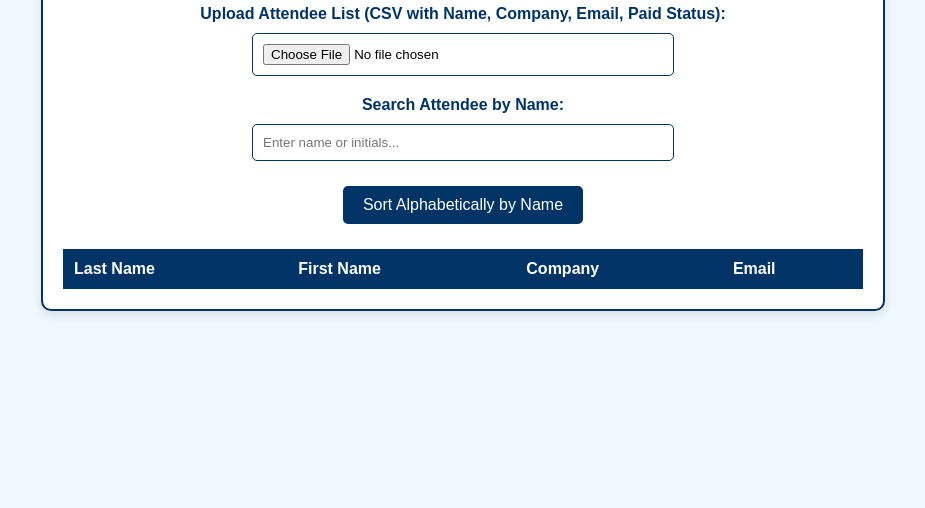
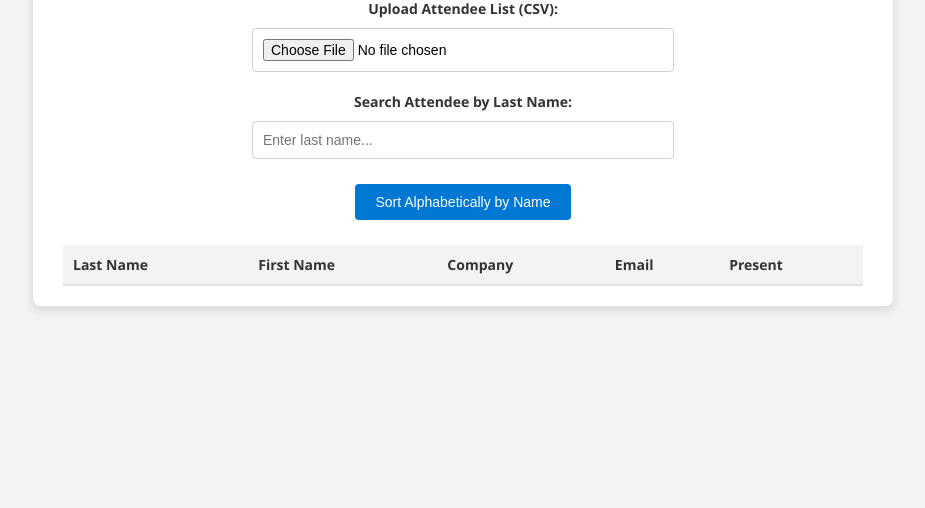
Before and after one commit to s2205705/registration-system, a plain HTML site: page index.html in a window 1280 px wide. Shown: the part 292-800 px from the top of the page, without its empty margins (177-1102 px from the left). Drawn offline with Linux system fonts and the light colour scheme.

Commit message:
Update index.html

```diff
--- a/index.html
+++ b/index.html
@@ -6,8 +6,8 @@
     <title>Event Registration</title>
     <style>
         body {
-            font-family: 'Arial', sans-serif;
-            background-color: #f0f8ff;
+            font-family: 'Segoe UI', Tahoma, Geneva, Verdana, sans-serif;
+            background-color: #f3f3f3;
             margin: 0;
             padding: 0;
             display: flex;
@@ -18,18 +18,19 @@
 
         .container {
             background-color: #ffffff;
-            border: 2px solid #003366;
-            border-radius: 10px;
-            padding: 20px;
+            border: 1px solid #e1e1e1;
+            border-radius: 8px;
+            padding: 20px 30px;
             width: 90%;
             max-width: 800px;
-            box-shadow: 0 4px 10px rgba(0, 0, 0, 0.1);
+            box-shadow: 0 4px 8px rgba(0, 0, 0, 0.1);
         }
 
         h1 {
             text-align: center;
-            color: #003366;
+            color: #2b579a;
             margin-bottom: 20px;
+            font-size: 24px;
         }
 
         .upload-section, .search-section {
@@ -38,18 +39,26 @@
         }
 
         label {
-            color: #003366;
-            font-weight: bold;
             display: block;
+            color: #333333;
+            font-weight: 600;
             margin-bottom: 10px;
+            font-size: 14px;
         }
 
         input[type="file"], input[type="text"] {
-            padding: 10px;
-            border: 1px solid #003366;
-            border-radius: 5px;
             width: 100%;
             max-width: 400px;
+            padding: 10px;
+            border: 1px solid #d0d0d0;
+            border-radius: 4px;
+            font-size: 14px;
+            outline: none;
+            transition: border 0.2s;
+        }
+
+        input[type="file"]:hover, input[type="text"]:focus {
+            border-color: #0078d4;
         }
 
         .buttons {
@@ -58,39 +67,60 @@
         }
 
         button {
-            background-color: #003366;
+            background-color: #0078d4;
             color: #ffffff;
             border: none;
             padding: 10px 20px;
-            font-size: 16px;
+            font-size: 14px;
             cursor: pointer;
-            border-radius: 5px;
+            border-radius: 4px;
             margin: 5px;
+            transition: background-color 0.2s, transform 0.1s;
         }
 
         button:hover {
-            background-color: #00509e;
+            background-color: #005a9e;
+        }
+
+        button:active {
+            transform: scale(0.98);
         }
 
         table {
             width: 100%;
             border-collapse: collapse;
             margin-top: 20px;
+            font-size: 14px;
         }
 
         thead {
-            background-color: #003366;
-            color: #ffffff;
+            background-color: #f3f3f3;
         }
 
-        th, td {
-            border: 1px solid #003366;
+        th {
+            color: #333333;
+            font-weight: 600;
+            text-align: left;
             padding: 10px;
-            text-align: left;
+            border-bottom: 2px solid #e1e1e1;
+        }
+
+        td {
+            padding: 10px;
+            border-bottom: 1px solid #e1e1e1;
+        }
+
+        tbody tr:hover {
+            background-color: #f9f9f9;
         }
 
         tbody tr:nth-child(even) {
-            background-color: #f0f8ff;
+            background-color: #fcfcfc;
+        }
+
+        input[type="checkbox"] {
+            transform: scale(1.2);
+            cursor: pointer;
         }
     </style>
 </head>
@@ -98,12 +128,12 @@
     <div class="container">
         <h1>Event Registration</h1>
         <div class="upload-section">
-            <label for="fileInput">Upload Attendee List (CSV with Name, Company, Email, Paid Status):</label>
+            <label for="fileInput">Upload Attendee List (CSV):</label>
             <input type="file" id="fileInput" accept=".csv">
         </div>
         <div class="search-section">
-            <label for="searchInput">Search Attendee by Name:</label>
-            <input type="text" id="searchInput" placeholder="Enter name or initials...">
+            <label for="searchInput">Search Attendee by Last Name:</label>
+            <input type="text" id="searchInput" placeholder="Enter last name...">
         </div>
         <div class="buttons">
             <button id="sortButton">Sort Alphabetically by Name</button>
@@ -115,6 +145,7 @@
                     <th>First Name</th>
                     <th>Company</th>
                     <th>Email</th>
+                    <th>Present</th>
                 </tr>
             </thead>
             <tbody>
@@ -135,9 +166,9 @@
                 const reader = new FileReader();
                 reader.onload = function(e) {
                     const rows = e.target.result.split('\n').map(row => row.trim());
-                    attendees = rows.slice(1).filter(row => row).map(row => {
+                    attendees = rows.slice(1).filter(row => row).map((row, index) => {
                         const [name, company, email, paidStatus] = row.split(',');
-                        return { name, company, email, paidStatus };
+                        return { id: index, name, company, email, paidStatus, present: false };
                     });
                     displayAttendees(attendees);
                 };
@@ -155,9 +186,22 @@
                     <td>${attendee.company}</td>
                     <td>${attendee.email}</td>
                     <td>${attendee.paidStatus}</td>
+                    <td><input type="checkbox" data-id="${attendee.id}" ${attendee.present ? 'checked' : ''}></td>
                 `;
                 tableBody.appendChild(row);
             });
+
+            document.querySelectorAll('#attendeesTable input[type="checkbox"]').forEach(checkbox => {
+                checkbox.addEventListener('change', handleCheckboxChange);
+            });
+        }
+
+        function handleCheckboxChange(event) {
+            const id = parseInt(event.target.getAttribute('data-id'));
+            const attendee = attendees.find(att => att.id === id);
+            if (attendee) {
+                attendee.present = event.target.checked;
+            }
         }
 
         function sortAttendees() {
@@ -168,7 +212,7 @@
         function searchAttendees() {
             const searchValue = document.getElementById('searchInput').value.toLowerCase();
             const filteredAttendees = attendees.filter(attendee =>
-                attendee.name.toLowerCase().startsWith(searchValue)
+                attendee.name.toLowerCase().includes(searchValue)
             );
             displayAttendees(filteredAttendees);
         }
```
